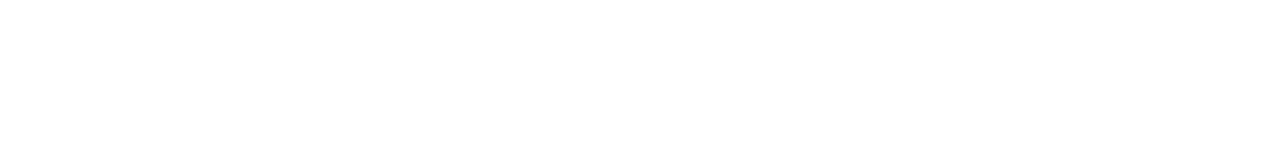
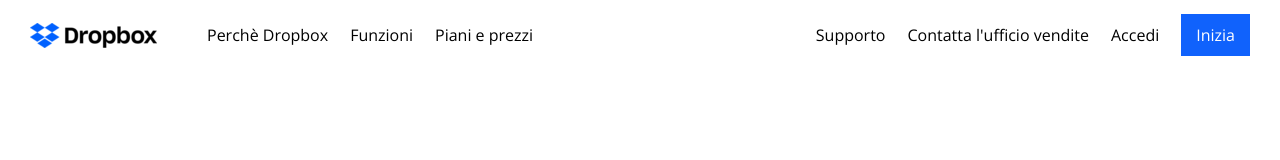
Before and after one commit to giuseppemele94/htmlcss-dropbox, a plain HTML site: page index.html in a window 1280 px wide. Drawn offline with nearby package versions, Linux system fonts and the light colour scheme.

Commit message:
feat: header completo

```diff
--- a/index.html
+++ b/index.html
@@ -15,6 +15,46 @@
 
 <body>
 
+    <!-- Header -->
+    <header class="header">
+        <div class="header-container">
+            <!-- Header sinistra -->
+            <div class="left-header">
+                <img class="logo-img" src="./img/logo-small.png" alt="logo">
+                <ul class="list-header">
+                    <li><a href="">Perchè Dropbox</a></li>
+                    <li><a href="">Funzioni</a></li>
+                    <li><a href="">Piani e prezzi</a></li>
+                </ul>
+            </div>
+            <!-- Header destra -->
+            <div class="right-header">
+                <ul class="list-header">
+                    <li><a href="">Supporto</a></li>
+                    <li><a href="">Contatta l'ufficio vendite</a></li>
+                    <li><a href="">Accedi</a></li>
+                    <a href="" class="bottom-general">Inizia</a>
+                </ul>
+            </div>
+        </div>
+
+
+
+    </header>
+
+    <main>
+
+        <section>
+
+
+        </section>
+
+
+    </main>
+
+    <footer>
+
+    </footer>
 </body>
 
 </html>
--- a/style/style.css
+++ b/style/style.css
@@ -7,3 +7,47 @@
 body {
     font-family: "Open Sans", sans-serif;
 }
+
+
+.header {
+    position: fixed;
+    z-index: 1000;
+    width: 100%;
+    height: 70px;
+    background-color: white;
+
+}
+
+.header-container {
+    display: flex;
+    margin: 0 auto;
+    align-items: center;
+    justify-content: space-between;
+    height: 70px;
+    padding-left: 30px;
+    padding-right: 30px;
+}
+
+.left-header,
+.right-header {
+    display: flex;
+}
+
+.list-header {
+    display: flex;
+    align-items: center;
+    margin-left: 50px;
+    gap: 22px;
+    list-style: none;
+}
+
+.header a {
+    text-decoration: none;
+    color: black;
+}
+
+.bottom-general {
+    background-color: #1062fc;
+    color: white !important;
+    padding: 10px 15px;
+}
```
